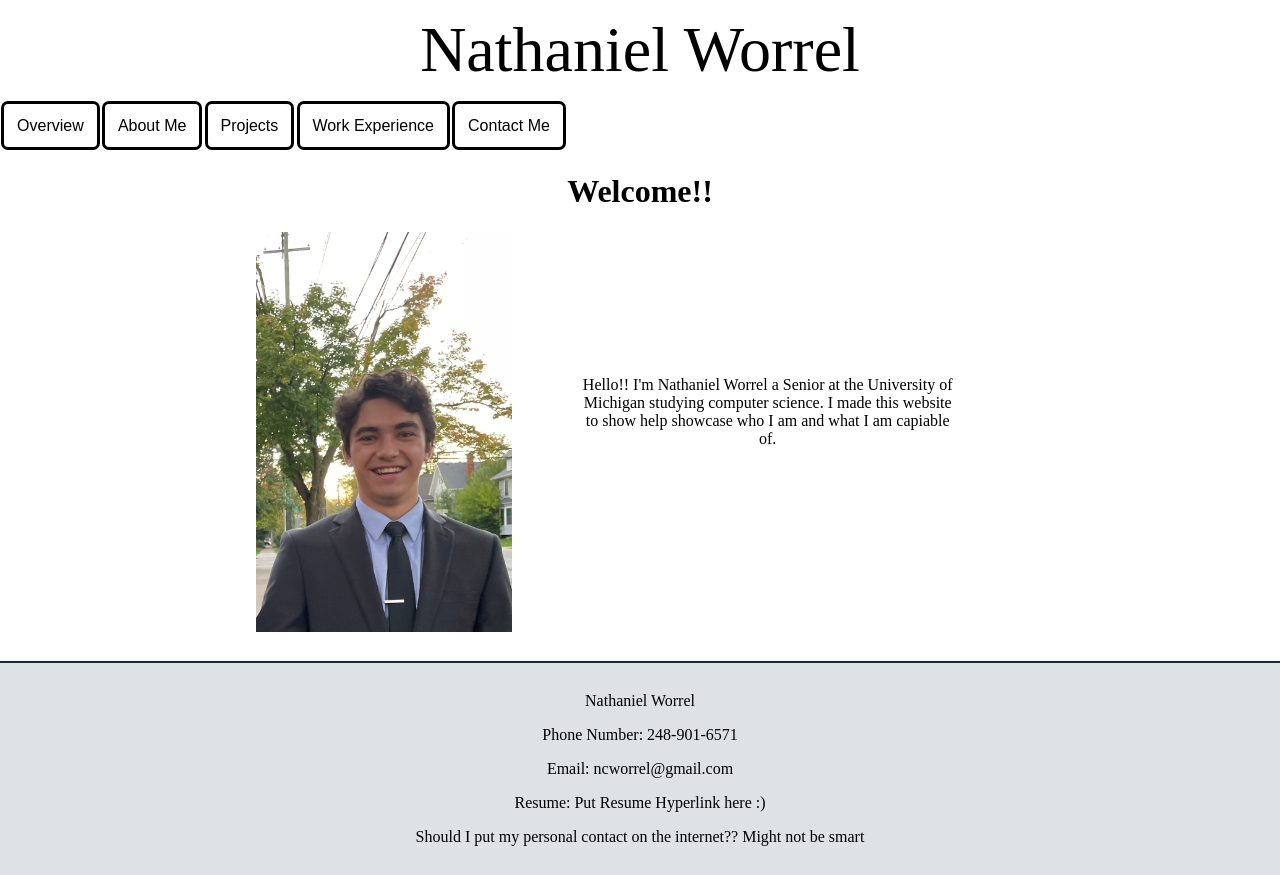
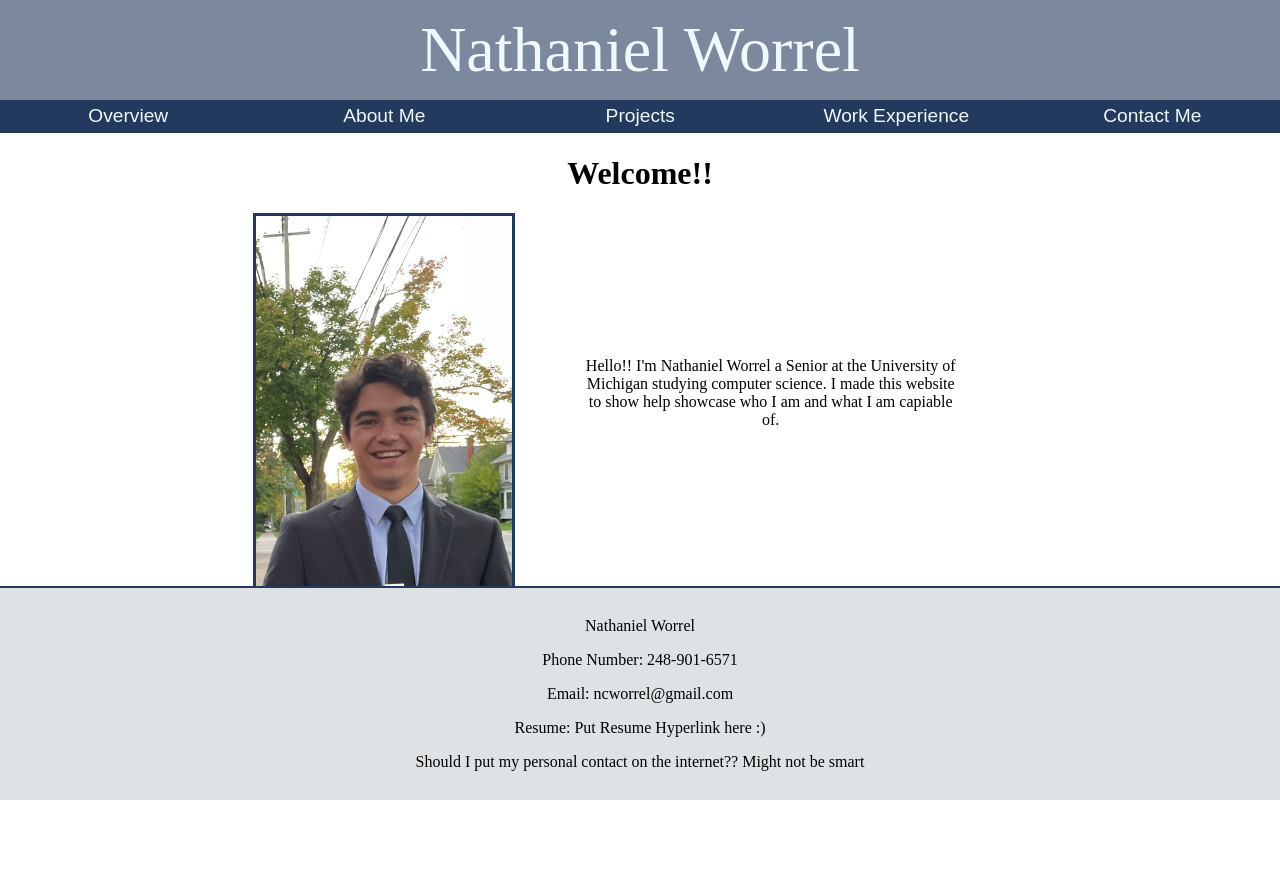
Before and after one commit to nathanworrel/nathanworrel, a React (Create React App) app in the folder client/: page / in a window 1280 px wide. After the commit the page ends 800 px from the top, so only its background shows below. Built offline with nearby package versions, Linux system fonts and the light colour scheme.

Commit message:
Ann's commit -- made design changes to header, footer, and welcome page

```diff
--- a/client/src/generalComponents/footer/FooterCSS.css
+++ b/client/src/generalComponents/footer/FooterCSS.css
@@ -4,6 +4,9 @@
     padding-top: 1%;
     padding-bottom: 1%;
     margin-top: 2%;
-    border-top: 2px solid #102B43;
+    border-top: 2px solid #23395d;
     background: #DEE2E5;
+    position: fixed;
+    bottom: 0%;
+    width: 100%;
 }
--- a/client/src/generalComponents/header/Header.tsx
+++ b/client/src/generalComponents/header/Header.tsx
@@ -15,26 +15,36 @@ export function Header(){
                 </p>
             </header>
             <div className="header-button">
+                <span>
                     <button className="header-button-text"
                             onClick={()=>{changePage('/')}}>
                         Overview
                     </button>
+                </span>
+                <span>
                     <button className="header-button-text"
                             onClick={()=>{changePage('/AboutMe')}}>
                         About Me
                     </button>
+                </span>
+                <span>
                     <button className="header-button-text"
                             onClick={()=>{changePage('/Projects')}}>
                         Projects
                     </button>
+                </span>
+                <span>
                     <button className="header-button-text"
                             onClick={()=>{changePage('/WorkExperience')}}>
                         Work Experience
                     </button>
+                </span>
+                <span>
                     <button className="header-button-text"
                             onClick={()=>{changePage('/ContactMe')}}>
                         Contact Me
                     </button>
+                </span>
             </div></>
     )
 
--- a/client/src/generalComponents/header/HeaderCSS.css
+++ b/client/src/generalComponents/header/HeaderCSS.css
@@ -1,34 +1,44 @@
 .header-name{
     display: flex;
     justify-content: center;
-    background: white;
+    background: #7b889e;
 }
 
 .header-name-text{
     font-size: 400%;
     margin: 1% auto;
+    color: aliceblue;
 }
 
 .header-button{
-    display: flex;
-    justify-content: left;
-    background: white;
+    display: table;
+    background: #23395d;
+    width: 100%;
+    table-layout: fixed;
+}
+
+.header-button-text:hover {
+    cursor: grab;
+    background-color: aliceblue;
+    color: #23395d;
 }
 
 .header-button-text{
-    font-size:100%;
+    font-size:120%;
     padding: 1%;
     background-color: transparent;
     background-repeat: no-repeat;
-    border: solid;
+    border: solid #23395d;
     border-radius: 7px;
     cursor: pointer;
     overflow: hidden;
     outline: none;
     margin: 0.1%;
+    color: aliceblue;
+    width: 100%;
 }
 
-.header-button-text:hover{
-    cursor: grab;
-    background: grey;
+.header-button span {
+    display: table-cell;
+    text-align: center;
 }
--- a/client/src/welcomePage/WelcomeCSS.css
+++ b/client/src/welcomePage/WelcomeCSS.css
@@ -1,6 +1,8 @@
 #welcome-image{
     width: auto;
     height:50vh;
+    border: 3px solid;
+    border-color: #23395d;
 }
 .center{
     display: flex;
```
Lines whose indentation alone changed are shown as unchanged.
